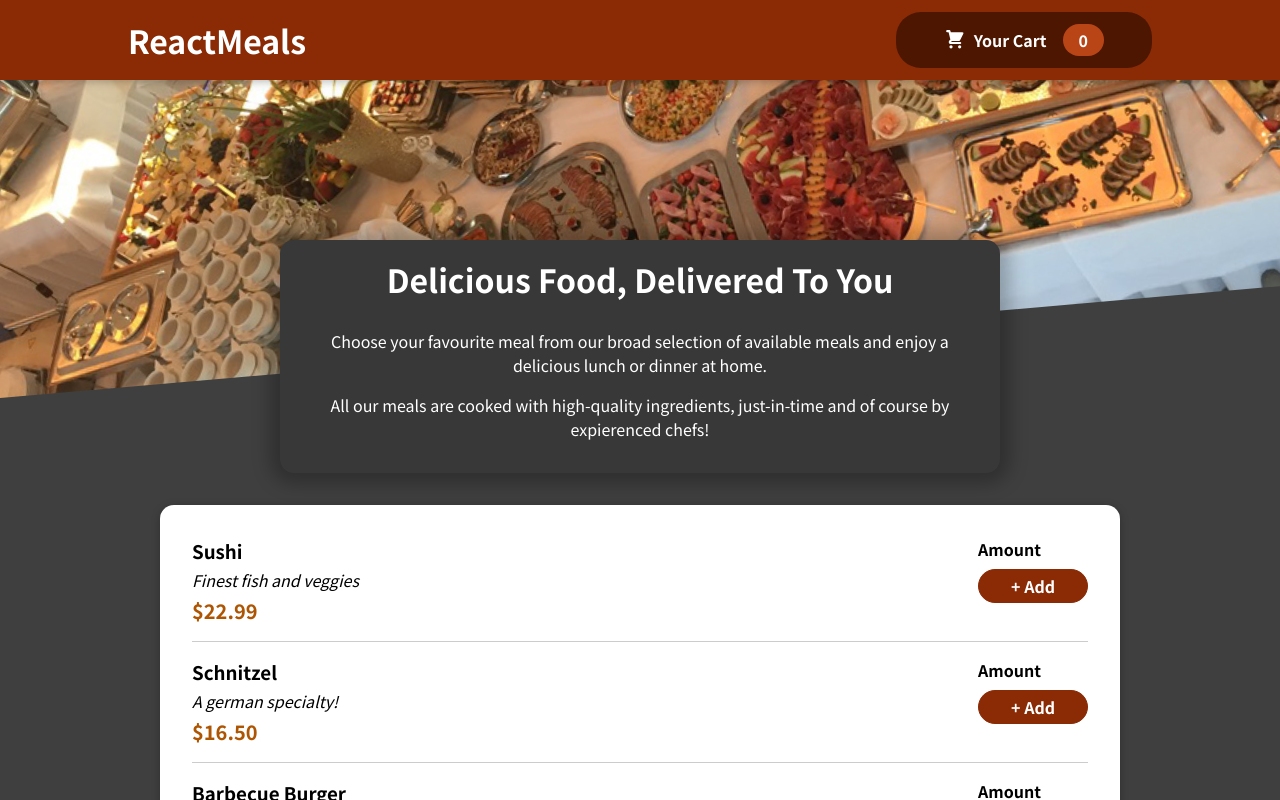
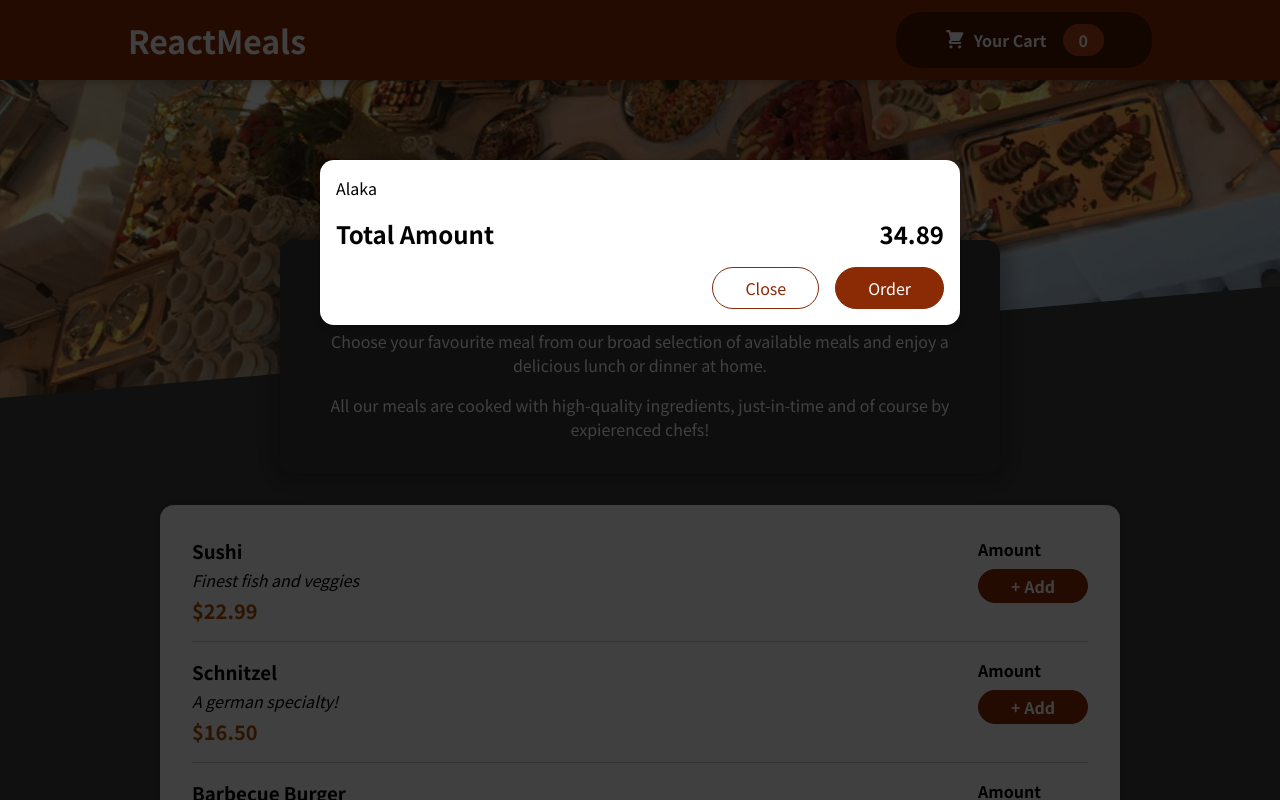
Before and after one commit to urmila1706/Resturant-project, a React (Create React App) app: page / in a window 1280 px wide. Shown: the top 800 px of the page. Built offline with nearby package versions, Linux system fonts and the light colour scheme.

Commit message:
Making a hard coded cart without any functionality

```diff
--- a/public/index.html
+++ b/public/index.html
@@ -28,6 +28,7 @@
   </head>
   <body>
     <noscript>You need to enable JavaScript to run this app.</noscript>
+    <div id="overlays"></div>
     <div id="root"></div>
     <!--
       This HTML file is a template.
--- a/src/App.js
+++ b/src/App.js
@@ -1,9 +1,11 @@
 import React,{Fragment} from 'react';
 import Header from './Components/Layout/Header';
 import Meals from './Components/Meals/Meals';
+import Cart from './Components/Cart/Cart';
 function App() {
   return (
     <Fragment>
+      <Cart/>
       <Header/>
       <main>
        <Meals/>
--- /dev/null
+++ b/src/Components/Cart/Cart.js
@@ -0,0 +1,19 @@
+import Modal from '../UI/Modal';
+import classes from './Cart.module.css';
+const Cart=(props)=>{
+    const cartItems= <ul className={classes['cart-items']}>{[
+        {id :'c1', name : 'Alaka',amount : '2' ,price:'12.99'}]
+    .map(item=><li>{item.name}</li>)}</ul>
+return <Modal>
+    {cartItems}
+    <div className={classes.total}>
+        <span>Total Amount</span>
+        <span>34.89</span>
+    </div>
+    <div className={classes.actions}>
+        <button className={classes['button--alt']}>Close</button>
+        <button className={classes.button}>Order</button>
+    </div>
+    </Modal>
+};
+export default Cart;
--- /dev/null
+++ b/src/Components/Cart/Cart.module.css
@@ -0,0 +1,46 @@
+.cart-items {
+    list-style: none;
+    margin: 0;
+    padding: 0;
+    max-height: 20rem;
+    overflow: auto;
+  }
+
+  .total {
+    display: flex;
+    justify-content: space-between;
+    align-items: center;
+    font-weight: bold;
+    font-size: 1.5rem;
+    margin: 1rem 0;
+  }
+
+  .actions {
+    text-align: right;
+  }
+
+  .actions button {
+    font: inherit;
+    cursor: pointer;
+    background-color: transparent;
+    border: 1px solid #8a2b06;
+    padding: 0.5rem 2rem;
+    border-radius: 25px;
+    margin-left: 1rem;
+  }
+
+  .actions button:hover,
+  .actions button:active {
+    background-color: #5a1a01;
+    border-color: #5a1a01;
+    color: white;
+  }
+
+  .actions .button--alt {
+    color: #8a2b06;
+  }
+
+  .actions .button {
+    background-color: #8a2b06;
+    color: white;
+  }
--- /dev/null
+++ b/src/Components/UI/Modal.js
@@ -0,0 +1,20 @@
+import { Fragment } from 'react';
+import ReactDOM from 'react-dom';
+import classes from './Modal.module.css';
+const Backdrop=(props)=>{
+    return <div className={classes.backdrop}></div>
+};
+const ModalOverlay=(props)=>{
+    return <div className={classes.modal}>
+           <div className={classes.content}>{props.children}</div>
+    </div>
+};
+const portalElement=document.getElementById('overlays')
+const Modal=(props)=>{
+
+return <Fragment>
+{ReactDOM.createPortal(<Backdrop/>,portalElement)}
+{ReactDOM.createPortal(<ModalOverlay>{props.children}</ModalOverlay>,portalElement)}
+</Fragment>
+};
+export default Modal;
--- /dev/null
+++ b/src/Components/UI/Modal.module.css
@@ -0,0 +1,40 @@
+.backdrop {
+    position: fixed;
+    top: 0;
+    left: 0;
+    width: 100%;
+    height: 100vh;
+    z-index: 20;
+    background-color: rgba(0, 0, 0, 0.75);
+  }
+
+  .modal {
+    position: fixed;
+    top: 20vh;
+    left: 5%;
+    width: 90%;
+    background-color: white;
+    padding: 1rem;
+    border-radius: 14px;
+    box-shadow: 0 2px 8px rgba(0, 0, 0, 0.25);
+    z-index: 30;
+    animation: slide-down 300ms ease-out forwards;
+  }
+
+  @media (min-width: 768px) {
+    .modal {
+      width: 40rem;
+      left: calc(50% - 20rem);
+    }
+  }
+
+  @keyframes slide-down {
+    from {
+      opacity: 0;
+      transform: translateY(-3rem);
+    }
+    to {
+      opacity: 1;
+      transform: translateY(0);
+    }
+  }
```
